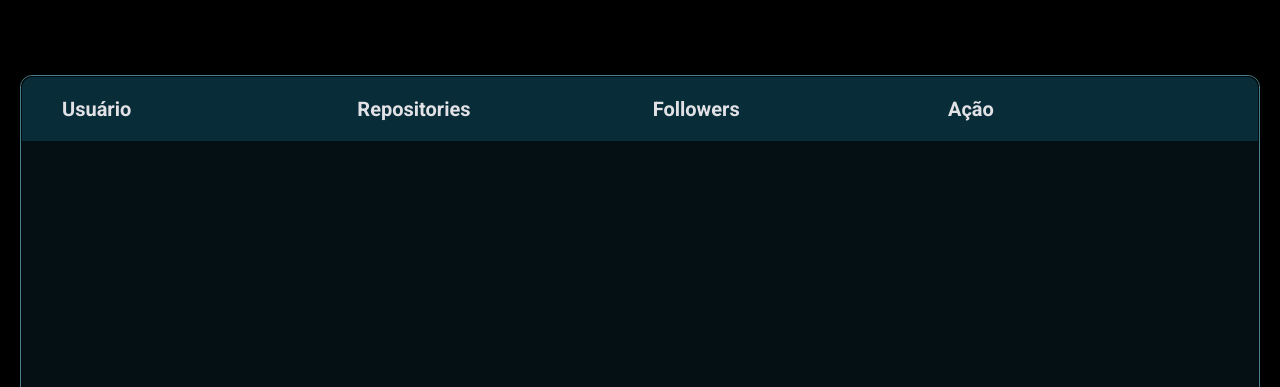
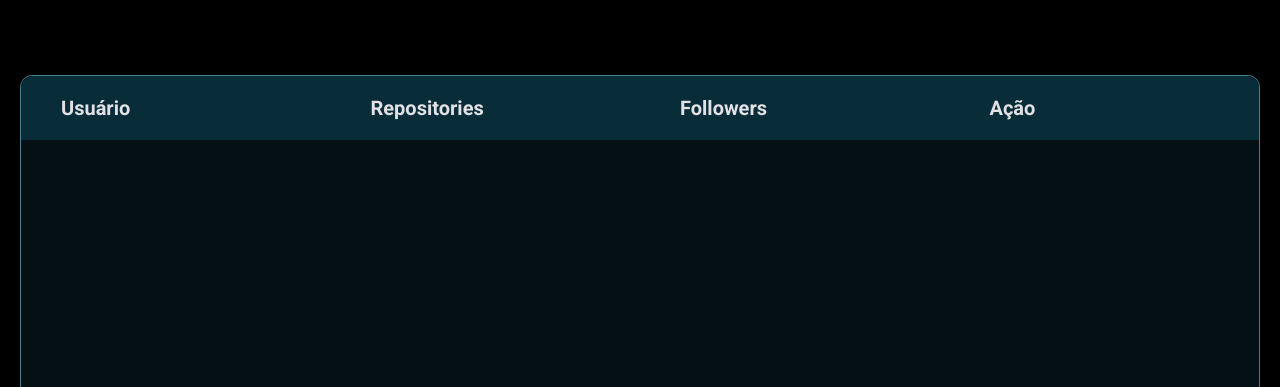
Before and after one commit to brunocasula/gitfav, a plain HTML site: page index.html in a window 1280 px wide. Shown: the part 201-588 px from the top of the page. Drawn offline with Linux system fonts and the light colour scheme.

Commit message:
Table Border Adjustment

```diff
--- a/css/style.css
+++ b/css/style.css
@@ -98,7 +98,6 @@ header {
 }
 
 .search button:hover {
-  /* filter: brightness(1.1); */
   color: var(--background-color-button);
   background-color: var(--background-color-button-hover);
   cursor: pointer;
@@ -110,104 +109,28 @@ header {
 
 .table-wrapper {
   margin-top: 8.7rem;
-  /* min-height: 68.8rem; */
-  border-radius: 1.2rem;
-  border: 1px solid var(--color-01);
-}
-
-.table {
-  /* margin-top: 8.7rem;
-  /* min-height: 68.8rem; */
   border-radius: 1.2rem;
   border: 1px solid var(--color-01);
 
-  /* -webkit-border-radius: 25px;
-  -moz-border-radius: 25px; */
-  overflow: hidden;
-  border-collapse: collapse;
+  overflow-x: overlay;
 }
 
 table {
   width: 100%;
-  /* border-collapse: collapse; */
-  /* border-radius: 1.2rem; */
-  /* border-spacing: 0; */
+  border-radius: 1.2rem;
   background: var(--background-color-02);
+  overflow: hidden;
+  border-collapse: collapse;
 }
 
 table thead {
   background: var(--background-color-header);
 }
 
-::-webkit-scrollbar {
-  width: 6px;
-}
-
-/* Track */
-::-webkit-scrollbar-track {
-  background: transparent;
-}
-
-/* Handle */
-::-webkit-scrollbar-thumb {
-  background: #888;
-  border-radius: 10px;
-  background: #4A808C;
-  /* height: 122px; */
-}
-
-/* Handle on hover */
-::-webkit-scrollbar-thumb:hover {
-  background: #555;
-}
-
-
-/* ATIVAR O SCROLL Y */
-
-/* table tbody {
-  display: block;
-  height: 40rem;
-  overflow-y: auto;
-} */
-
-/* thead,
-tbody {
-  display: block;
-}
-
-
-table th,
-table td {
-  width: 15%;
-} */
-
-/* OUTRA FORMA ATIVAR O SCROLL Y */
-
-thead,
-tbody {
-  display: block;
-  width: 100%;
-}
-
 th,
 tr,
 td {
-  width: 15%;
   text-align: left;
-}
-
-tbody {
-  max-height: 62.4rem;
-  overflow-y: auto;
-  overflow-x: hidden;
-}
-
-table th:first-child {
-  border-top-left-radius: 1.2rem;
-}
-
-table th:last-child {
-  border-top-right-radius: 1.2rem;
 }
 
 table thead tr th {
@@ -217,11 +140,6 @@ table thead tr th {
   font-weight: 700;
   line-height: 160%;
 }
-
-/* table tbody {
-  height: 200px;
-  overflow-y: scroll;
-} */
 
 table tbody tr td {
   padding: 2.4rem 2.4rem 2.4rem 4.0rem;
@@ -234,6 +152,36 @@ table tbody tr:nth-child(odd) {
 table tbody tr:nth-child(even) {
   background-color: var(--background-color-01);
   border: 1px solid #4A808C;
+}
+
+table thead,
+table tbody tr {
+  display: table;
+  width: 100%;
+  table-layout: fixed;
+}
+
+table tbody {
+  display: block;
+  max-height: 62.4rem;
+  overflow-y: auto;
+}
+
+tbody::-webkit-scrollbar {
+  width: .6rem;
+}
+
+tbody::-webkit-scrollbar-track {
+  background: transparent;
+}
+
+tbody::-webkit-scrollbar-thumb {
+  border-radius: 10px;
+  background: #4A808C;
+}
+
+tbody::-webkit-scrollbar-thumb:hover {
+  background: #555;
 }
 
 /* none favorites */
--- a/index.html
+++ b/index.html
@@ -4,8 +4,6 @@
 <head>
   <meta charset="UTF-8">
   <meta name="viewport" content="width=device-width, initial-scale=1.0">
-  <!-- <link rel="alternate icon" class="js-site-favicon" type="image/png"
-    href="https://github.githubassets.com/favicons/favicon-dark.png"> -->
   <link rel="icon" class="js-site-favicon" type="image/svg+xml"
     href="https://github.githubassets.com/favicons/favicon-dark.svg">
   <link rel="stylesheet" href="./css/style.css">
@@ -31,7 +29,7 @@
     </header>
 
     <div class="table-wrapper">
-      <table class="table">
+      <table>
         <thead>
           <tr>
             <th>Usuário</th>
@@ -39,79 +37,14 @@
             <th>Followers</th>
             <th>Ação</th>
           </tr>
+        </thead>
+
         <tbody>
+        </tbody>
 
-          <!-- <tr>
-            <td class="user">
-              <img src="https://github.com/brunocasula.png" alt="Imagem de maykbrito">
-              <a href="https://github.com/brunocasula" target="_blank">
-                <p>Bruno Casula</p>
-                <span>brunocasula</span>
-              </a>
-            </td>
-            <td class="repositories">
-              123
-            </td>
-            <td class="followers">
-              1234
-            </td>
-            <td class="action">
-              <button class="remove">Remover</button>
-            </td>
-          </tr>
-
-          <tr>
-            <td class="user">
-              <img src="https://github.com/maykbrito.png" alt="Imagem de maykbrito">
-              <a href="https://github.com/maykbrito" target="_blank">
-                <p>Mayk Brito</p>
-                <span>maykbrito</span>
-              </a>
-            </td>
-            <td class="repositories">
-              123
-            </td>
-            <td class="followers">
-              1234
-            </td>
-            <td class="action">
-              <button class="remove">Remover</button>
-            </td>
-          </tr>
-
-          <tr>
-            <td class="user">
-              <img src="https://github.com/maykbrito.png" alt="Imagem de maykbrito">
-              <a href="https://github.com/maykbrito" target="_blank">
-                <p>Mayk Brito</p>
-                <span>maykbrito</span>
-              </a>
-            </td>
-            <td class="repositories">
-              123
-            </td>
-            <td class="followers">
-              1234
-            </td>
-            <td class="action">
-              <button class="remove">Remover</button>
-            </td>
-          </tr> -->
-
-
-          <tr class="none-wrapper">
-            <td colspan="4">
-              <span class="none-favorite">
-                <img src="./img/Estrela.svg" alt="">
-                <span>Nenhum favorito ainda</span>
-              </span>
-            </td>
-          </tr>
-
-        </tbody>
         <tfoot>
         </tfoot>
-        </thead>
+
       </table>
     </div>
   </div>
```
